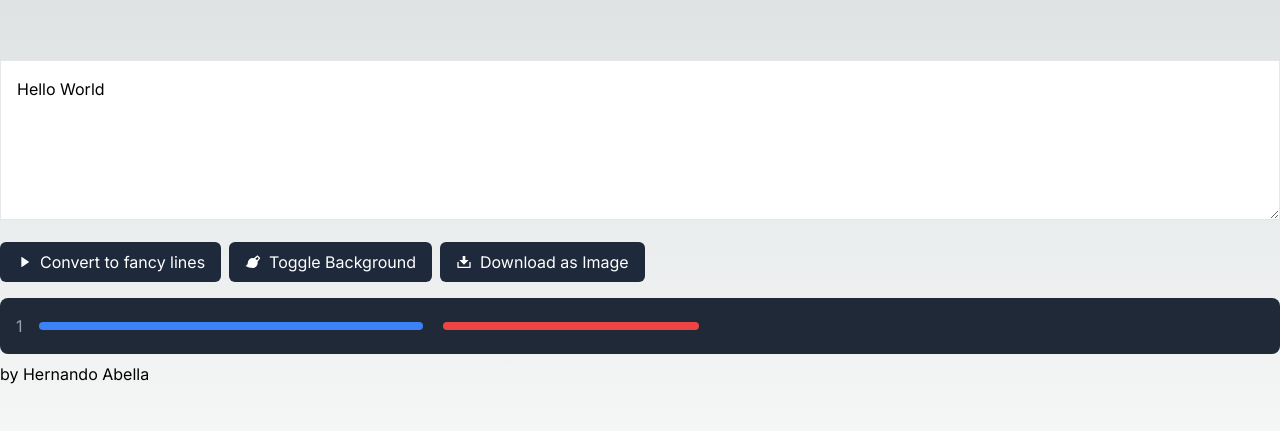
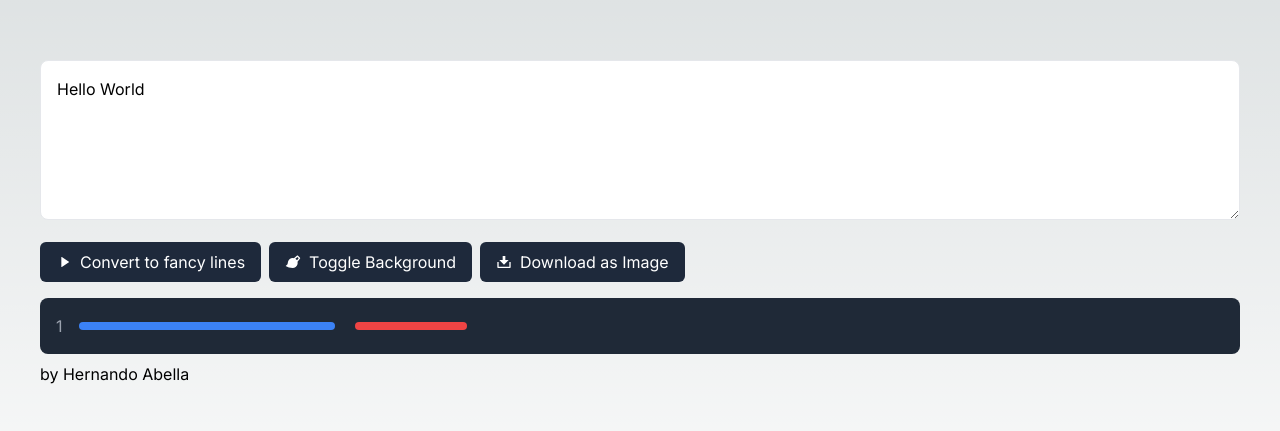
Before and after one commit to hernandoabella/fancy-code-lines, a Next.js app in the folder code-lines/: page / in a window 1280 px wide. Shown: the part 173-604 px from the top of the page. Built offline with nearby package versions, Linux system fonts and the light colour scheme.

Commit message:
Update page.tsx

```diff
--- a/code-lines/app/page.tsx
+++ b/code-lines/app/page.tsx
@@ -1,4 +1,4 @@
-"use client";
+"use client"
 
 import React, { useState, useEffect, useRef } from "react";
 import html2canvas from "html2canvas";
@@ -11,9 +11,8 @@ const Home = () => {
   const [editorBg, setEditorBg] = useState("bg-gray-800");
   const editorRef = useRef<HTMLDivElement>(null);
 
-  // Función para procesar el código ingresado y convertirlo en líneas fancy
+  // Function to process the entered code and convert it to fancy lines
   const processCode = () => {
-    // Dividir el código por líneas
     const lines = inputCode.split("\n");
     const colors = [
       "bg-blue-500",
@@ -33,17 +32,11 @@ const Home = () => {
       "bg-white",
     ];
 
-    // Procesar cada línea en palabras y caracteres especiales
     const processedLines = lines.map((line, lineIndex) => {
       const words = line.match(/\w+|[^\w\s]/g) || [];
       return words.map((word, wordIndex) => {
         const color = colors[(lineIndex + wordIndex) % colors.length];
-        const widthClasses = [
-          "w-96", // Long width
-          "w-64", // Medium width
-          "w-48", // Short width
-          "w-32", // Very short width
-        ];
+        const widthClasses = ["w-96", "w-64", "w-48", "w-32", "w-28", "w-24", "w-20", "w-16", "w-14"];
         const randomWidthClass =
           widthClasses[Math.floor(Math.random() * widthClasses.length)];
         return (
@@ -55,29 +48,31 @@ const Home = () => {
       });
     });
 
-    // Actualizar el estado con las líneas de código procesadas
     setCodeLines(processedLines);
   };
 
-  // Función para alternar el color de fondo del editor
+  // Function to toggle the background color of the editor
   const toggleEditorBg = () => {
     const newBg = editorBg === "bg-gray-800" ? "bg-white" : "bg-gray-800";
     setEditorBg(newBg);
     localStorage.setItem("editorBg", newBg);
   };
 
-  // Función para descargar el editor como imagen
+  // Function to download the editor content as an image
   const downloadEditorAsImage = async () => {
     if (editorRef.current) {
+      // Temporarily remove overflow-x-auto to avoid horizontal scrolling in the downloaded image
+      editorRef.current.classList.remove("overflow-x-auto");
       const canvas = await html2canvas(editorRef.current);
       const link = document.createElement("a");
       link.href = canvas.toDataURL("image/png");
       link.download = "code-editor.png";
       link.click();
+      // Add back overflow-x-auto after downloading the image
+      editorRef.current.classList.add("overflow-x-auto");
     }
   };
 
-  // Ejecutar la función processCode al montar el componente
   useEffect(() => {
     processCode();
     const storedBg = localStorage.getItem("editorBg");
@@ -88,11 +83,11 @@ const Home = () => {
 
   return (
     <div className="flex justify-center items-center h-screen w-full">
-      <div className="container mx-auto p x-10">
+      <div className="container mx-auto px-10">
         <div className="gap-10">
           <div>
             <textarea
-              className="h-40 p-4 border mb-4 w-full"
+              className="h-40 p-4 border mb-4 w-full rounded-lg"
               value={inputCode}
               onChange={(e) => setInputCode(e.target.value)}
               placeholder="Insert your code here..."
```
